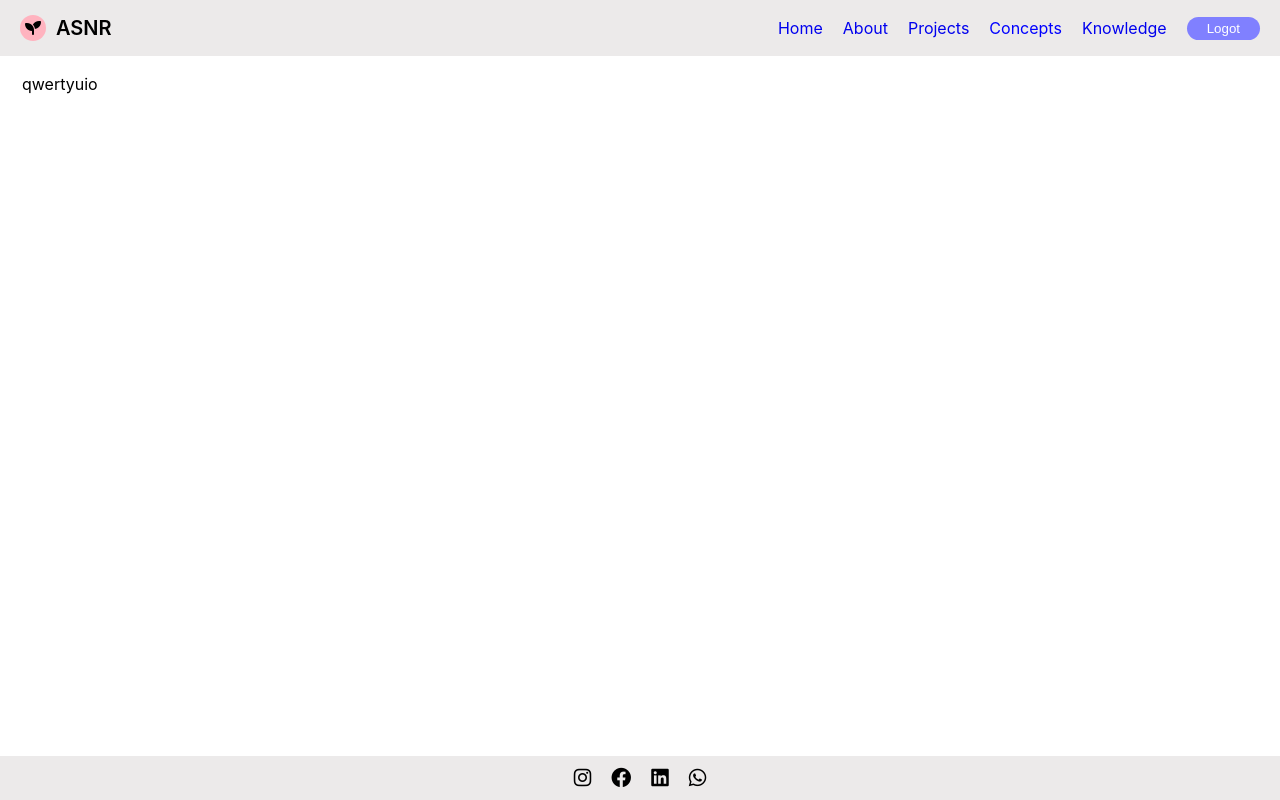
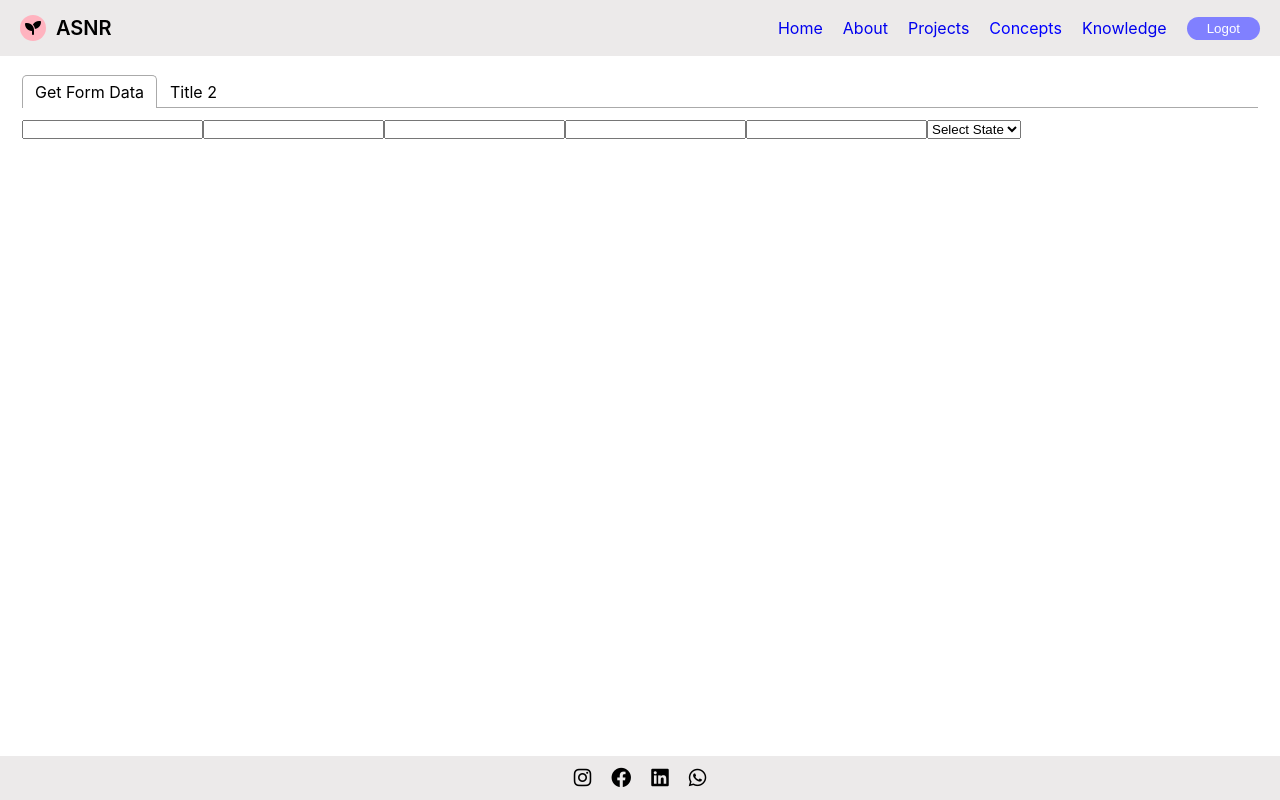
Before and after one commit to adakasriman/react-myproject, a React (Create React App) app: page /concepts in a window 1280 px wide. Built offline with nearby package versions, Linux system fonts and the light colour scheme.

Commit message:
created new component and installed tabs

```diff
--- a/package.json
+++ b/package.json
@@ -14,11 +14,12 @@
     "react-router": "^6.3.0",
     "react-router-dom": "^6.3.0",
     "react-scripts": "^5.0.1",
+    "react-tabs": "^5.1.0",
     "web-vitals": "^2.1.4"
   },
   "scripts": {
-    "predeploy":"npm run build",
-    "deploy":"gh-pages -d build",
+    "predeploy": "npm run build",
+    "deploy": "gh-pages -d build",
     "start": "react-scripts start",
     "build": "react-scripts build",
     "test": "react-scripts test",
--- a/src/App.js
+++ b/src/App.js
@@ -9,6 +9,7 @@ import Footer from './components/Footer';
 import Header from './components/Header';
 import Login from './components/Login';
 import Concepts from './components/Concepts';
+import GetFormData from './components/concepts/GetFormData';
 
 function App() {
   localStorage.setItem("loginvalue", null);
@@ -22,6 +23,7 @@ function App() {
           <Routes>
             <Route path="/" element={<Home />} />
             <Route path="/concepts" element={<Concepts />} />
+            <Route path="/concepts/getformdata" element={<GetFormData />} />
             <Route path="/home" element={<Home />} />
             <Route path="/about" element={<About />} />
             <Route path="/projects" element={<Projects />} />
--- a/src/components/Concepts.js
+++ b/src/components/Concepts.js
@@ -1,7 +1,27 @@
+import React from 'react';
+import { Tab, Tabs, TabList, TabPanel } from 'react-tabs';
+import 'react-tabs/style/react-tabs.css';
+import GetFormData from './concepts/GetFormData';
+
 function Concepts() {
+
     return (
         <div>
-            qwertyuio
+            <Tabs>
+                <TabList>
+                    <Tab>Get Form Data</Tab>
+                    <Tab>Title 2</Tab>
+                </TabList>
+
+                <TabPanel>
+                   <div>
+                    <GetFormData />
+                   </div>
+                </TabPanel>
+                <TabPanel>
+                    <h2>Any content 2</h2>
+                </TabPanel>
+            </Tabs>
         </div>
     );
 }
--- a/src/components/Home.js
+++ b/src/components/Home.js
@@ -1,9 +1,10 @@
 import React from 'react'
+import myPhoto from '../images/srimanPic.jpeg'
 
 function Home() {
     return (
         <div className='display_flex gap_20 p_5'>
-            <img className="srima_pic" src="public/Img/srimanPic.jpeg" alt='me' />
+            <img className="srima_pic" src={myPhoto} alt='me' />
             <div>
                 Adaka Srimannarayana
             </div>
--- /dev/null
+++ b/src/components/concepts/GetFormData.js
@@ -0,0 +1,28 @@
+function GetFormData() {
+    return (
+        <div>
+            <form>
+                <label></label>
+                <input type="text" name="firstName" />
+                <label></label>
+                <input type="text" name="lastName" />
+                <label></label>
+                <input type="text" name="FatherName" />
+                <label></label>
+                <input type="text" name="MatherName" />
+                <label></label>
+                <input type="text" name="brotherName" />
+                <label></label>
+                <select>
+                    <option>Select State</option>
+                    <option>AP</option>
+                    <option>TS</option>
+                    <option>TN</option>
+                    <option>KL</option>
+                </select>
+            </form>
+        </div>
+    );
+}
+
+export default GetFormData;
```
Also changed, not shown: src/images/srimanPic.jpeg (renamed from public/Img/srimanPic.jpeg), 1 other file (tests, documents, lock files or other folders).
